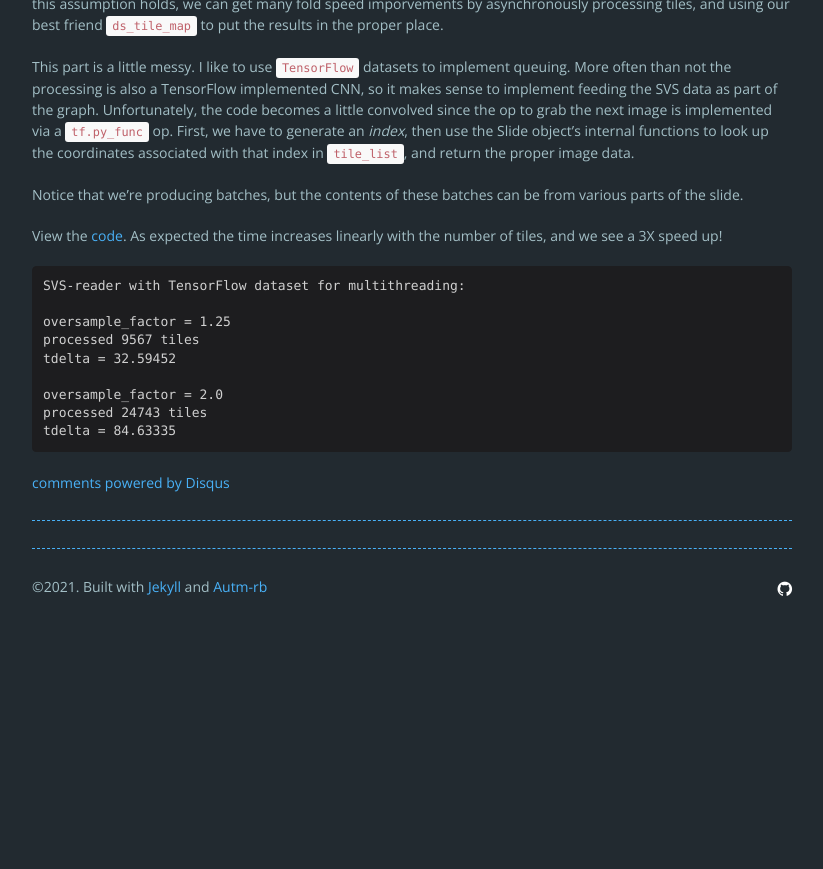
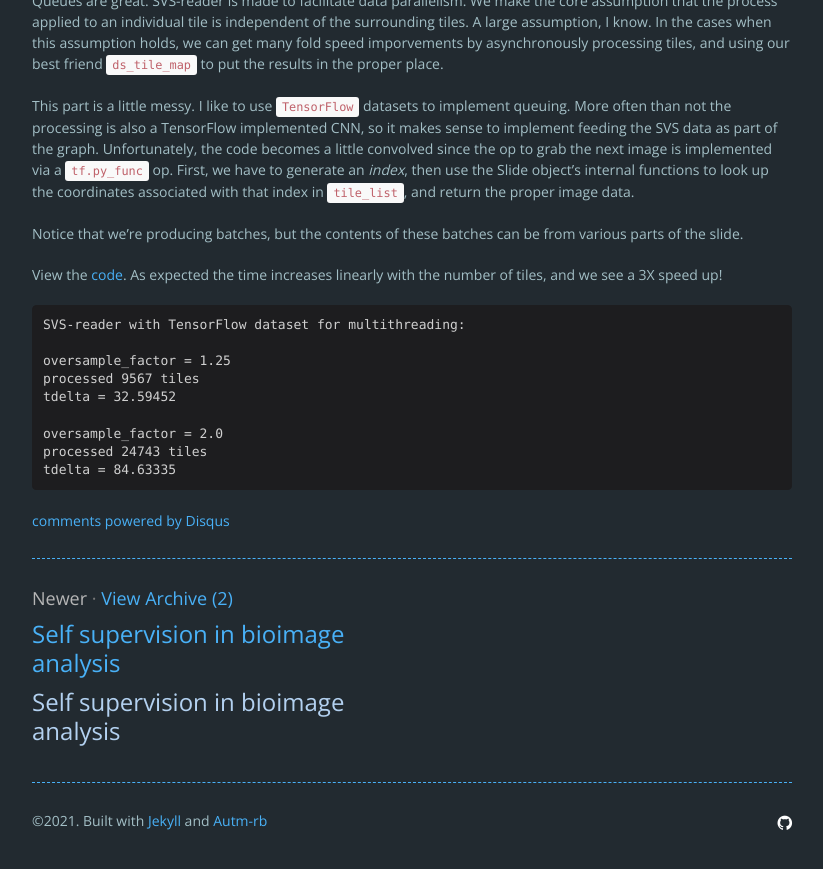
Before and after one commit to nathanin/nathanin.github.io, a Jekyll site: the page built from _posts/2018-11-17-svsreader.md, in a window 1280 px wide and 900 px high, scrolled down 2934 px. Shown: the top 869 px of the window, without its empty margins (228-1051 px from the left). Built offline with Jekyll 4.4.1, drawn with Linux system fonts in a browser that asks for light colours; nearby versions of some CDN libraries; comment, search, counter and statistics services are not loaded; before the commit the page ends 3600 px from its top, so only the background shows below that; some of the changed lines change nothing that is shown.

Commit message:
add self supervision post - draft 0

```diff
--- a/_posts/2018-11-17-svsreader.md
+++ b/_posts/2018-11-17-svsreader.md
@@ -2,6 +2,8 @@
 title: "SVS-Reader: the one-stop interface for reading Aperio SVS in Python"
 tags: [svs-reader]
 ---
+
+## SVS reader
 
 View the SVS-reader [project](https://github.com/BioImageInformatics/svs_reader).
 
--- /dev/null
+++ b/_posts/2021-01-15-selfsupervision.md
@@ -0,0 +1,69 @@
+---
+title: "Self supervision in bioimage analysis"
+tags: [machine-learning]
+---
+
+## Self supervision in bioimage analysis
+
+An often cited double-edged sword in bioimaging is the over-abundance of unlabelled data.
+On one hand, platforms like MIBI [REF], CyTOF [REF], CODEX [REF], and plain old H&E staining produce images with
+100,000 cells or more.
+But the volume of data and specialized knowledge required to interpret it means that almost none of it is annotated.
+Thus, techniques from self/semi/un-supervised family represent a powerful framework for working with bioimaging datasets.
+
+<!-- What do I mean by annotated?
+Annotations come at multiple scales:
+
+  - sample-level annotations (age, gender, disease status, etc.)
+  - microscopic annotations annotations (growth pattern, cell type)
+  - subcellular architecture, mitotic figures, apoptosis, cellular function
+
+These come with unique advantages:
+
+  - easy to acquire, define and interpret
+  - rich image representation, related to common pathology practice
+  - close to underlying biology, flexibility
+
+and disadvantages:
+
+  - complicates learning
+  - murky definitions (see: Gleason Grading)
+  - even murkier definitions, highly sensitive features often required
+ -->
+
+So what do we do?
+
+<!-- Let's consider two case studies and how two lines of analysis from the same source data can look very different based on the questions we ask, and which combinations of the above annotation we have to work with.  -->
+
+Our way forward varies depending on the actual goal, but the first move is broadly the same as always:
+We want to take our highly dimensional data and summarize each data point in a low-dimension representation.
+In the original data, different variables (e.g. genes, genomic positions, XY coordinates in an image) will have complex semantic relationships or covariance with other variables.
+These features should capture an aspect of the high-dimensional covariation, and together recapitulate all the pertinent information in the original data.
+(Bonus if each feature captures a __unique__ (or disentangled) aspect of the high-dimensional data.)
+
+The golden example of such a technique is principle components analysis (PCA), and related techniques like singular value decomposition (SVD).
+... We need a technique that will deal with unordered, shuffled, and noisy data.
+
+### Contrastive learning
+
+Self-supervision takes many forms, centered around the idea that data flow through a bottleneck should allow some function on the other side of the bottleneck to recover information resembling the original data.
+Autoencoders and variational autoencoders frame this problem by actually asking the original data to be recoverable through the bottleneck.
+Contrastive learning tries to encode two views of the same data point to a similar space on the low-dimensional manifold.
+
+
+### Case study 1: growth pattern classification
+
+I'm of the opinion that segmentation, detection, and classification tasks framed to recapitulate known well-defined annotations are rarely interesting in a vacuum.
+These things absolutely have to come with a question to provide a context.
+Nevertheless, these classic problems remain unsolved in general, and solutions continue to yield intersting technical advances.
+
+
+### Case study 2: niche detection
+
+One of the many promises of next-generation imaging is the discovery of new ways that cells organize and communicate in-situ.
+Since they're new, well, that means no one knows exactly what to look for yet.
+
+
+version draft 0
+
+January 15, 2021
```
